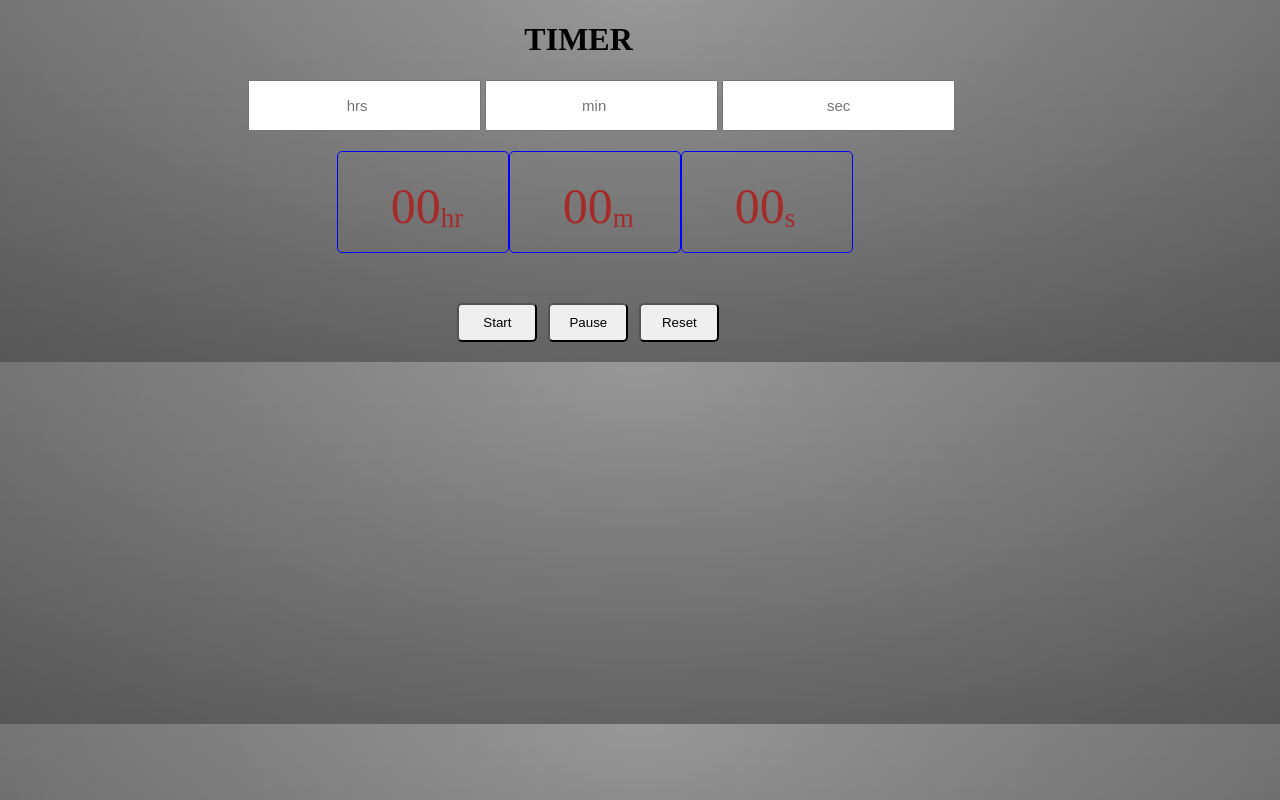
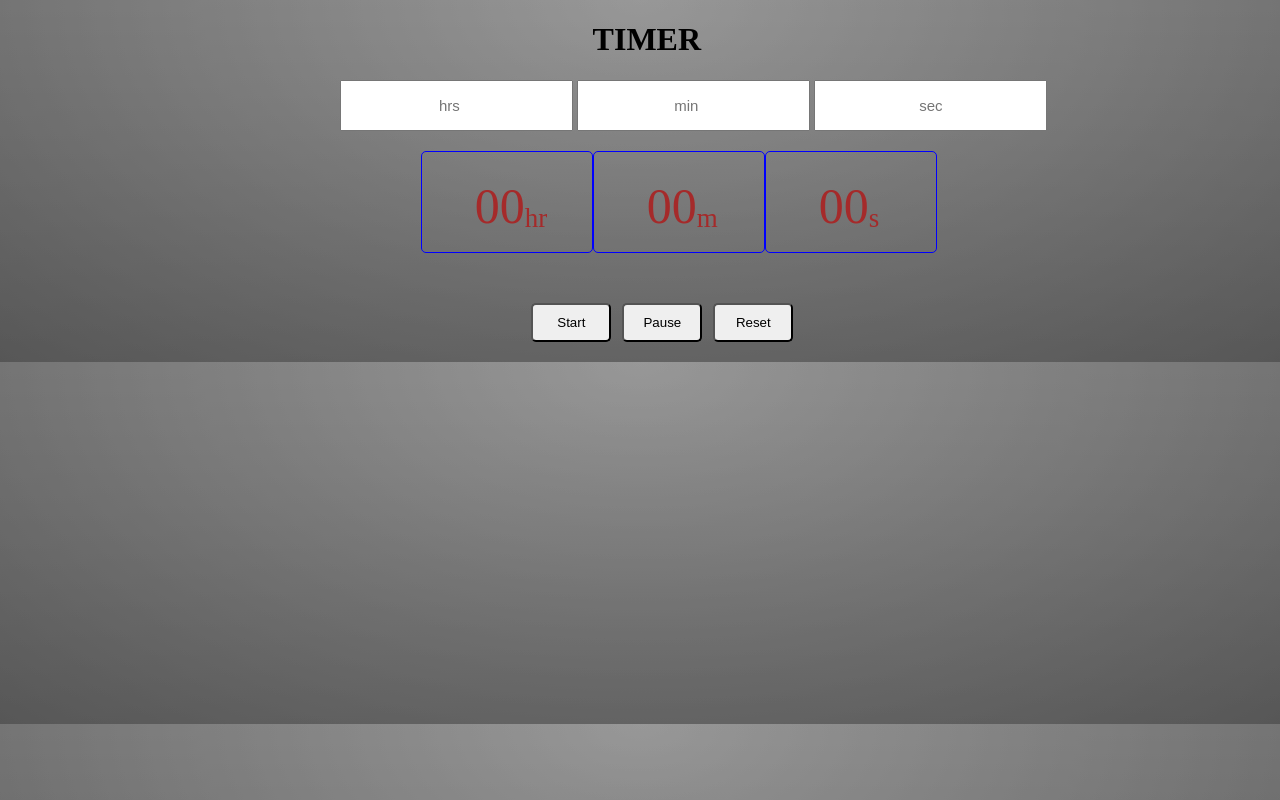
Before and after one commit to pandayzyx/Project_timer, a plain HTML site: page index.html in a window 1280 px wide. Drawn offline with Linux system fonts and the light colour scheme.

Commit message:
UpdatedProject

```diff
--- a/index.html
+++ b/index.html
@@ -7,6 +7,9 @@
 		<link rel="stylesheet" type="text/css" href="style.css" />
 	</head>
 	<body>
+		<div id = "maindiv">
+
+
 		<div id="count"><h1>TIMER</h1></div>
 
 		<!-- Taking input value from users -->
@@ -43,6 +46,7 @@
 
 		<!-- Div containing audio file for playing audio once timer stops -->
 		<div id="audio"></div>
+	</div>
 
 		<script src="script.js"></script>
 	</body>
--- a/script.js
+++ b/script.js
@@ -6,7 +6,7 @@ var resetbtn = document.getElementById("reset");
 var div = document.getElementsByClassName("floatleft");
 var inputs = document.querySelectorAll("input");
 var x;
-alert("Timer")
+
 
 //Function to start timer
 function start() {
--- a/style.css
+++ b/style.css
@@ -80,3 +80,6 @@ body {
 	text-align: right;
 	margin-left: 28px;
 }
+#maindiv{
+	margin-left: 9%;
+}
```
